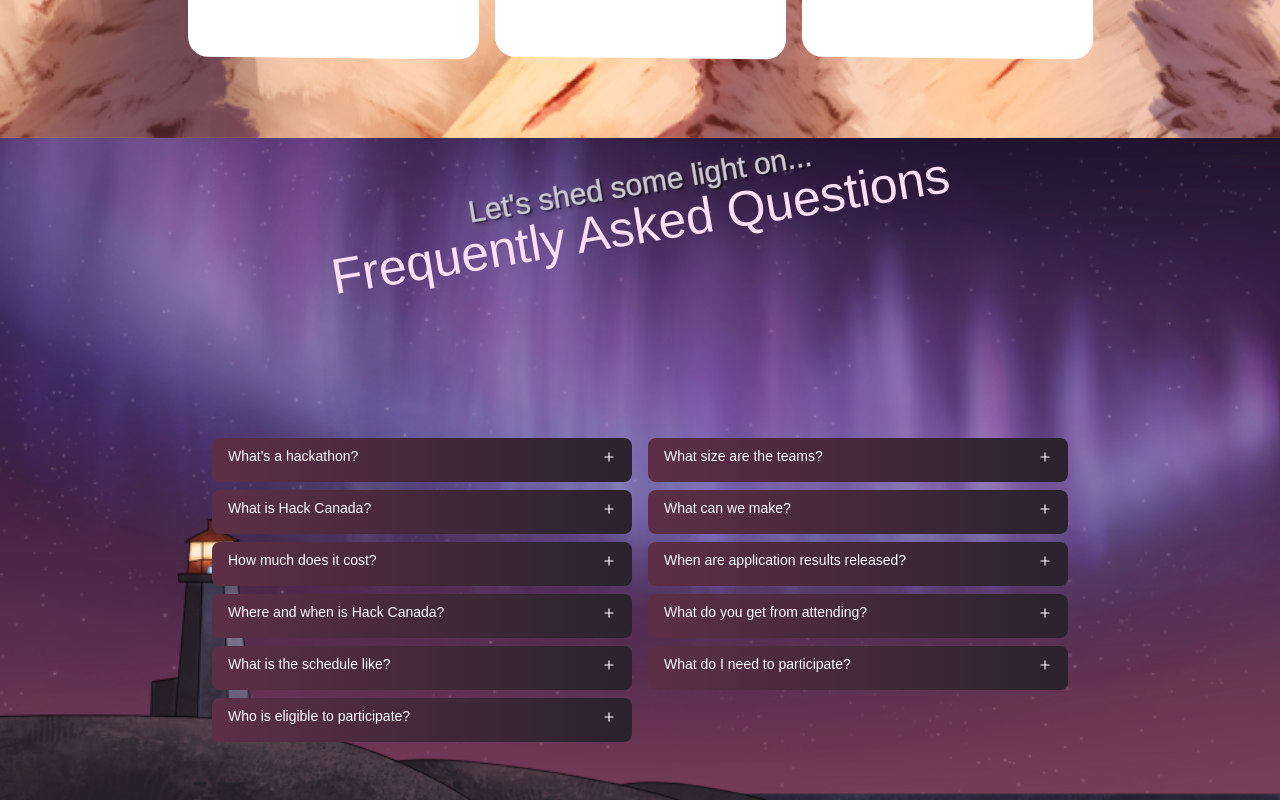
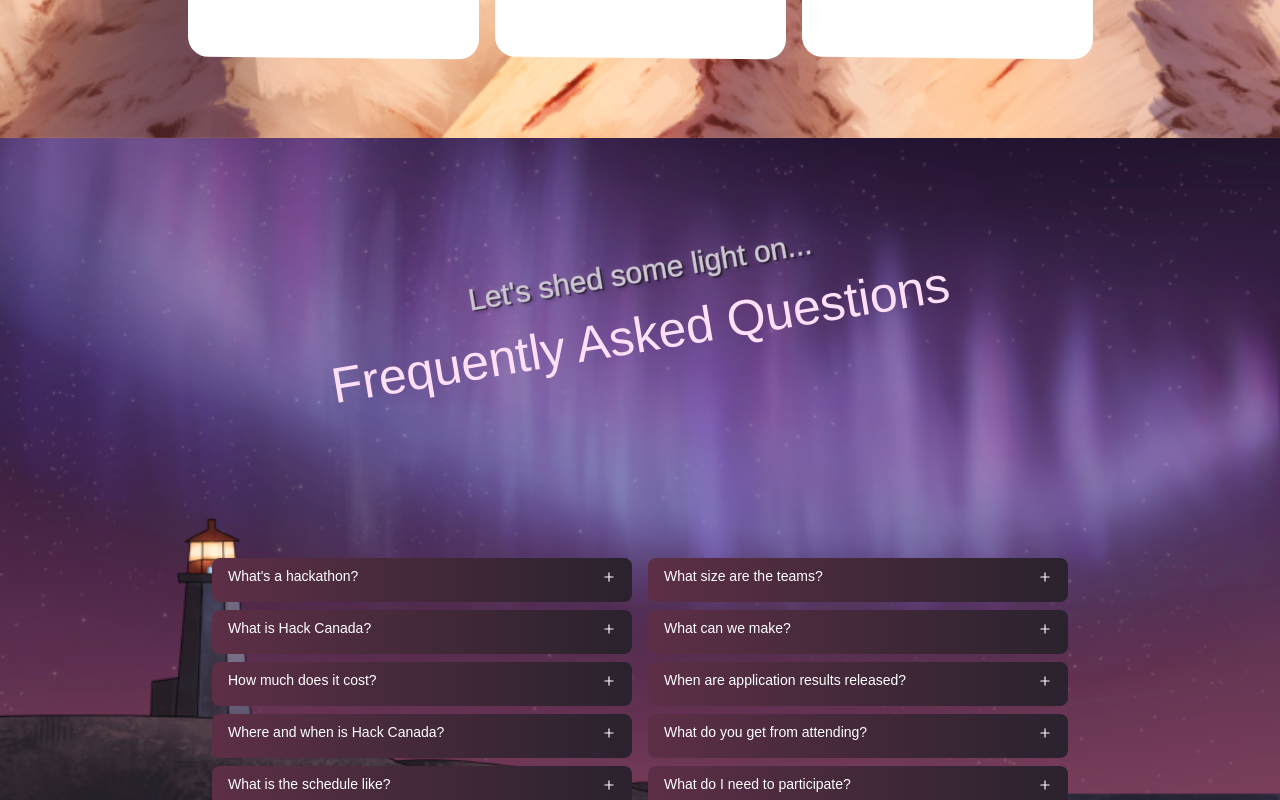
Before and after one commit to Hack-Canada/hackcanada-website, a Next.js app in the folder web/: page / in a window 1280 px wide. Shown: the part 5560-6360 px from the top of the page. Built offline with nearby package versions, Linux system fonts and the light colour scheme; a web font is replaced by a local one.

Commit message:
Group FAQ header text, add top padding, and improve text flow

```diff
--- a/web/components/sections/faq.tsx
+++ b/web/components/sections/faq.tsx
@@ -81,7 +81,10 @@
     <section
       id="faq"
       className="w-full relative overflow-hidden"
-      style={{ minHeight: "clamp(800px, 120vh, 1600px)" }}
+      style={{
+        minHeight: "clamp(800px, 120vh, 1600px)",
+        paddingTop: "clamp(80px, 15vh, 200px)",
+      }}
     >
       {/* Full Background */}
       <div
@@ -94,13 +97,24 @@
         }}
       />
 
-      {/* Let's shed some light on... */}
+      {/* FAQ Header Text Group */}
       <div
         className="absolute z-10"
         style={{
-          top: "clamp(20px, 4vh, 100px)",
+          top: "clamp(120px, 15vh, 250px)",
           left: "50%",
-          transform: "translateX(-50%) rotate(-9.46deg)",
+          transform: "translateX(-50%)",
+          width: "100%",
+          display: "flex",
+          flexDirection: "column",
+          alignItems: "center",
+          gap: "clamp(20px, 3vh, 40px)",
+        }}
+      >
+        {/* Let's shed some light on... */}
+        <div
+          style={{
+            transform: "rotate(-9.46deg)",
             width: "clamp(200px, 85vw, 350px)",
             height: "clamp(22px, 3.5vw, 29px)",
             maxWidth: "90vw",
@@ -114,6 +128,8 @@
             color: "#CCC7D0",
             opacity: 1,
             borderRadius: 0,
+            whiteSpace: "nowrap",
+            overflow: "visible",
             WebkitTextStroke: "1px rgba(204, 199, 208, 0.5)",
             textShadow:
               "2px 2px 0px rgba(0, 0, 0, 0.4), " +
@@ -129,25 +145,26 @@
 
         {/* Frequently Asked Questions */}
         <div
-        className="absolute z-10"
           style={{
-          position: "absolute",
-          width: "643px",
-          height: "48px",
-          left: "50%",
-          top: "clamp(50px, 8vh, 150px)",
-          marginLeft: "-321.5px", // Center the 643px width
+            transform: "rotate(-9.46deg)",
+            width: "clamp(400px, 90vw, 643px)",
+            height: "clamp(36px, 5vw, 48px)",
             fontFamily: "var(--font-baloo-chettan)",
             fontStyle: "normal",
             fontWeight: 400,
-          fontSize: "50px",
+            fontSize: "clamp(32px, 5.5vw, 50px)",
             lineHeight: "96%",
             textAlign: "center",
             color: "#FFDFF7",
-          transform: "rotate(-9.46deg)",
+            whiteSpace: "nowrap",
+            overflow: "visible",
+            display: "flex",
+            alignItems: "center",
+            justifyContent: "center",
           }}
         >
           Frequently Asked Questions
+        </div>
       </div>
 
       <div className="container mx-auto px-3 sm:px-4 md:px-6 lg:px-8 pt-[180px] pb-4 sm:pt-[220px] sm:pb-8 md:pt-[260px] md:pb-12 lg:pt-[300px] lg:pb-16 relative z-10">
```
Lines whose indentation alone changed are shown as unchanged.
